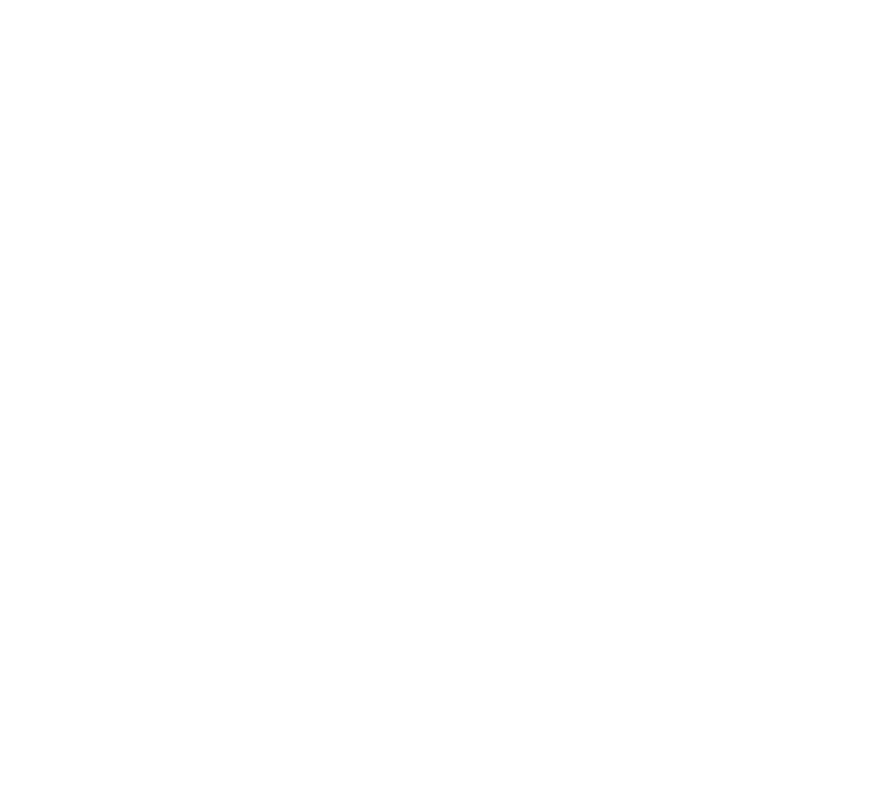
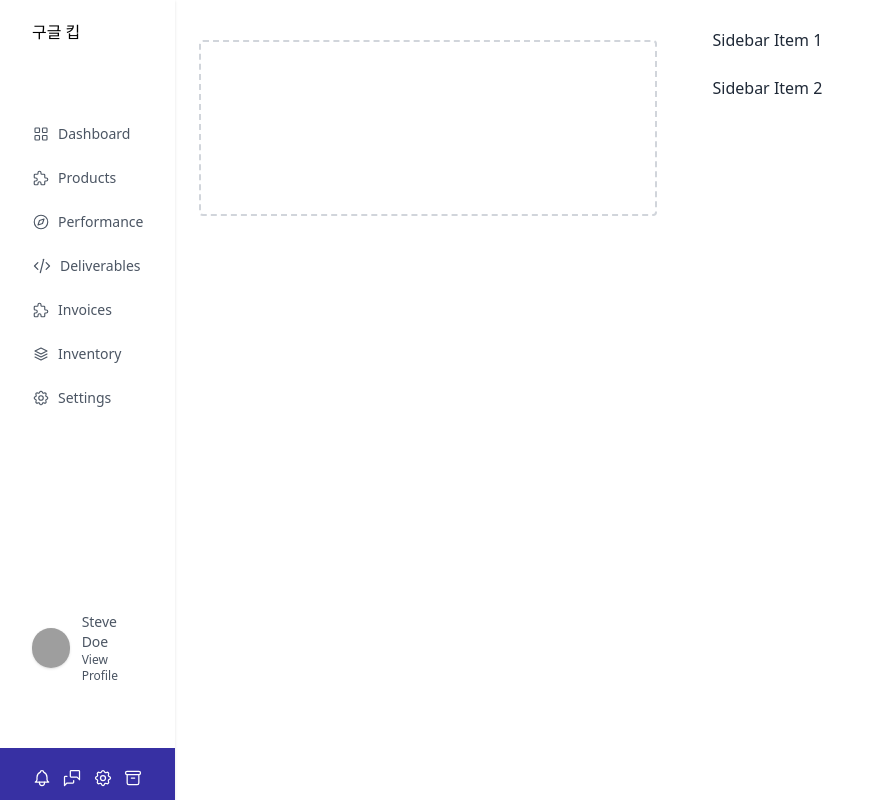
Before and after one commit to rukeni/clone-google-keep, a Next.js app: page / in a window 1280 px wide. Shown: the whole page, without its empty margins (0-885 px from the left). Built offline with nearby package versions, Linux system fonts and the light colour scheme; grey boxes are pictures that could not be loaded.

Commit message:
Chore : change tailwind build flow

```diff
--- a/next.config.js
+++ b/next.config.js
@@ -1,12 +1,12 @@
 /** @type {import('next').NextConfig} */
 module.exports = {
   reactStrictMode: true,
-  exportPathMap: async function (
-    defaultPathMap,
-    { dev, dir, outDir, distDir, buildId },
-  ) {
-    return {
-      '/': { page: '/' },
-    };
-  },
+  // exportPathMap: async function (
+  //   defaultPathMap,
+  //   { dev, dir, outDir, distDir, buildId },
+  // ) {
+  //   return {
+  //     '/': { page: '/' },
+  //   };
+  // },
 };
--- a/package.json
+++ b/package.json
@@ -33,7 +33,7 @@
     "@typescript-eslint/eslint-plugin": "^5.15.0",
     "@typescript-eslint/parser": "^5.15.0",
     "autoprefixer": "^10.4.4",
-    "daisyui": "^2.8.0",
+    "daisyui": "^2.9.0",
     "eslint": "8.11.0",
     "eslint-config-next": "12.1.0",
     "eslint-config-prettier": "^8.5.0",
--- a/pages/do.tsx
+++ /dev/null
@@ -1,7 +0,0 @@
-import React from 'react';
-
-const Do = () => {
-  return <div className='bg-indigo-500'>do</div>;
-};
-
-export default Do;
--- a/pages/index.tsx
+++ b/pages/index.tsx
@@ -12,8 +12,8 @@
         <meta name='description' content='Generated by create next app' />
         <link rel='icon' href='/favicon.ico' />
       </Head>
-      {/* <Sidebar /> */}
-      {/* <SidebarItem /> */}
+      <Sidebar />
+      <SidebarItem />
       <main>{children}</main>
     </div>
   );
--- a/postcss.config.js
+++ b/postcss.config.js
@@ -1,22 +1,27 @@
 module.exports = {
-  plugins: [
-    'tailwindcss',
-    'postcss-import',
-    'tailwindcss/nesting',
-    'postcss-flexbugs-fixes',
-    'postcss-100vh-fix',
-    'postcss-hover-media-feature',
-    [
-      'postcss-preset-env',
-      {
-        autoprefixer: {
-          flexbox: 'no-2009',
-        },
-        stage: 3,
-        features: {
-          'custom-properties': false,
-        },
-      },
-    ],
-  ],
+  plugins: {
+    tailwindcss: {},
+    autoprefixer: {},
+  },
+  // 'postcss-import': {},
+  // plugins: [
+  //   'tailwindcss',
+  //   'postcss-import',
+  //   'tailwindcss/nesting',
+  //   'postcss-flexbugs-fixes',
+  //   'postcss-100vh-fix',
+  //   'postcss-hover-media-feature',
+  //   [
+  //     'postcss-preset-env',
+  //     {
+  //       autoprefixer: {
+  //         flexbox: 'no-2009',
+  //       },
+  //       stage: 3,
+  //       features: {
+  //         'custom-properties': false,
+  //       },
+  //     },
+  //   ],
+  // ],
 };
--- a/styles/tailwind.base.css
+++ b/styles/tailwind.base.css
@@ -1,3 +1,6 @@
-@import 'tailwindcss/base';
+/* @import 'tailwindcss/base';
 @import 'tailwindcss/components';
-@import 'tailwindcss/utilities';
+@import 'tailwindcss/utilities'; */
+@tailwind base;
+@tailwind components;
+@tailwind utilities;
--- a/tailwind.config.js
+++ b/tailwind.config.js
@@ -1,26 +1,19 @@
-const colors = require('tailwindcss/colors');
-
 module.exports = {
-  mode: 'jit',
-  content: ['./pages/**/*.{ts,tsx}', './components/**/*.{ts,tsx}'],
+  content: ['./components/**/*.{ts,tsx}', './pages/**/*.{ts,tsx}'],
   theme: {
-    colors: {
-      ...colors,
-      cobalt: {
-        DEFAULT: '#0047AB',
-        50: '#64A4FF',
-        100: '#4F98FF',
-        200: '#2680FF',
-        300: '#0069FD',
-        400: '#0058D4',
-        500: '#0047AB',
-        600: '#003073',
-        700: '#00183B',
-        800: '#000103',
-        900: '#000000',
-      },
-    },
     extend: {},
   },
-  // plugins: [require('daisyui')],
+  plugins: [require('daisyui')],
+
+  // daisyUI config (optional)
+  daisyui: {
+    styled: true,
+    themes: true,
+    base: true,
+    utils: true,
+    logs: true,
+    rtl: false,
+    prefix: '',
+    darkTheme: 'dark',
+  },
 };
```
Also changed, not shown: 1 other file (tests, documents, lock files or other folders).
